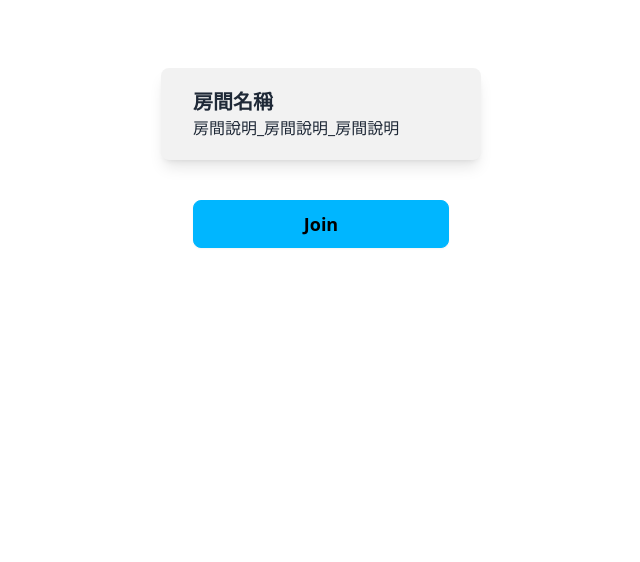
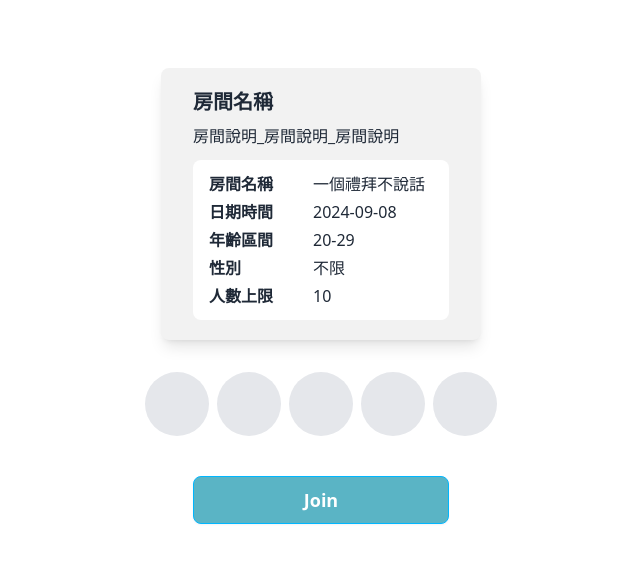
Before and after one commit to muzha3g/taipeipassmeet, a React (Vite) app: page /activity/room in a window 1280 px wide. Shown: the top 562 px of the page, without its empty margins (319-959 px from the left). Built offline with nearby package versions, Linux system fonts and the light colour scheme.

Commit message:
feat/ make detail of mainPage and detailPage

```diff
--- a/src/components/ActivityCard.jsx
+++ b/src/components/ActivityCard.jsx
@@ -5,7 +5,7 @@ const ActivityCard = () => {
   return (
     <>
       <div className="card bg-base-100 w-80 mb-8 shadow-xl rounded-lg">
-        <Link to="activity">
+        <Link to="/activity">
           <figure>
             <img
               src="https://img.daisyui.com/images/stock/photo-1606107557195-0e29a4b5b4aa.webp"
--- /dev/null
+++ b/src/components/Profile.jsx
@@ -0,0 +1,11 @@
+import React from "react";
+
+const Profile = () => {
+    return(
+        <div className="h-16 w-16 bg-gray-200 rounded-full">
+
+        </div>
+    )
+}
+
+export default Profile
--- /dev/null
+++ b/src/components/RoomCardDetail.jsx
@@ -0,0 +1,65 @@
+import React from "react";
+
+
+const Detail = ({context}) => {
+    return (
+        <div className="my-1 ml-2 font-bold">
+            <p>{context}</p>
+        </div>
+    )
+}
+
+const Answer = ({context}) => {
+    return(
+        <div className="my-1 ml-2 font-medium">
+            <p>{context}</p>
+        </div>
+    )
+}
+
+const RoomCardDetail = () => {
+    return (
+        <>
+            <div className="bg-base-200 w-80 mt-5 mx-14 rounded-lg p-8 py-5 shadow-lg">
+                <div className="text-xl font-bold">房間名稱</div>
+                <div className="my-2">
+                    <p>房間說明_房間說明_房間說明</p>
+                </div>
+                <div className=" p-2 rounded-lg bg-white mt-3 flex flex-row gap-8">
+                    <div>
+                    <Detail context={"房間名稱"}></Detail>
+                    <Detail context={"日期時間"}></Detail>
+                    <Detail context={"年齡區間"}></Detail>
+                    <Detail context={"性別"}></Detail>
+                    <Detail context={"人數上限"}></Detail>
+                    </div>
+                    <div>
+                    <Answer context={"一個禮拜不說話"}></Answer>
+                    <Answer context={"2024-09-08"}></Answer>
+                    <Answer context={"20-29"}></Answer>
+                    <Answer context={"不限"}></Answer>
+                    <Answer context={"10"}></Answer>
+                    </div>
+                    {/* <div>
+                        <p>房間名稱</p>
+                    </div>
+                    <div>
+                        <p>日期時間</p>
+                    </div>
+                    <div>
+                        <p>年齡區間</p>
+                    </div>
+                    <div>
+                        <p>性別</p>
+                    </div>
+                    <div>
+                        <p>人數上限</p>
+                    </div> */}
+
+                </div>
+            </div>
+        </>
+    )
+}
+
+export default RoomCardDetail
--- a/src/pages/Home.jsx
+++ b/src/pages/Home.jsx
@@ -20,17 +20,42 @@ const Home = () => {
   }, []);
 
   return (
+    <div className="bg-gray-200">
       <main className="m-5 px-5 d-flex flex-column ">
+        <div class="py-5 flex flex-row justify-between gap-1">
+          <div>
+            <label class="input input-bordered flex items-center gap-2">
+              <input type="text" class="grow" placeholder="Search" />
+              <svg
+                xmlns="http://www.w3.org/2000/svg"
+                viewBox="0 0 16 16"
+                fill="currentColor"
+                class="h-4 w-4 opacity-70">
+                <path
+                  fill-rule="evenodd"
+                  d="M9.965 11.026a5 5 0 1 1 1.06-1.06l2.755 2.754a.75.75 0 1 1-1.06 1.06l-2.755-2.754ZM10.5 7a3.5 3.5 0 1 1-7 0 3.5 3.5 0 0 1 7 0Z"
+                  clip-rule="evenodd" />
+              </svg>
+            </label>
+          </div>
+          <div className="py-5 w-12 bg-[#5AB4C5] rounded-lg"></div>
+        </div>
+        <div className="flex flex-row justify-between gap-2 mb-4">
+          <div className="py-10 w-48 bg-[#B4E2EA] rounded-lg"></div>
+          <div className="py-10 w-48 bg-[#B4E2EA] rounded-lg"></div>
+        </div>
+        <div><p>熱門</p></div>
         {eventList.map((event) => (
           <ActivityCard
             key={event.event_id}
-          event_name = {event.event_name}
-          date = {event.date}
-          time = {event.time}
-          location = {event.location}
+            event_name={event.event_name}
+            date={event.date}
+            time={event.time}
+            location={event.location}
           />
         ))}
       </main>
+    </div>
   );
 };
 
--- a/src/pages/RoomDetail.jsx
+++ b/src/pages/RoomDetail.jsx
@@ -1,13 +1,23 @@
 import React from "react";
 import RoomCard from "../components/RoomCard";
+import Profile from "../components/Profile";
+import RoomCardDetail from "../components/RoomCardDetail";
 
 const RoomDetail = () => {
   return (
     <>
       <div className="mb-20 flex flex-col items-center justify-center">
-        <RoomCard />
+        {/* <RoomCard /> */}
+        <RoomCardDetail />
+        <div className="h-16 mt-8 flex flex-row item-center justify-around gap-2" >
+          <Profile></Profile>
+          <Profile></Profile>
+          <Profile></Profile>
+          <Profile></Profile>
+          <Profile></Profile>
+        </div>
         <div className="my-10">
-          <button className="btn btn-wide btn-info font-bold text-lg">
+          <button className="btn btn-wide btn-info font-bold text-white text-lg bg-[#5AB4C5]">
             Join
           </button>
         </div>
```
Lines whose indentation alone changed are shown as unchanged.
